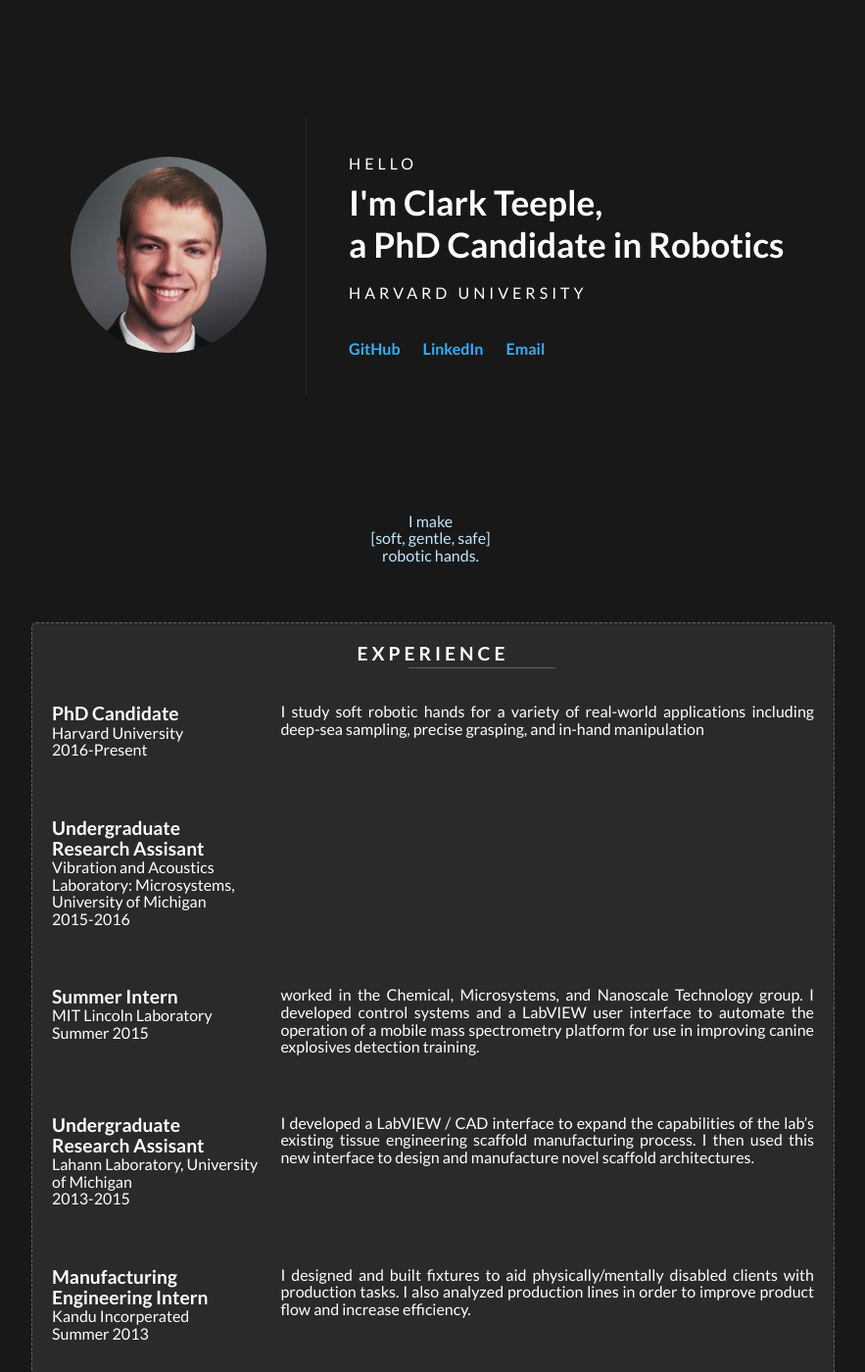
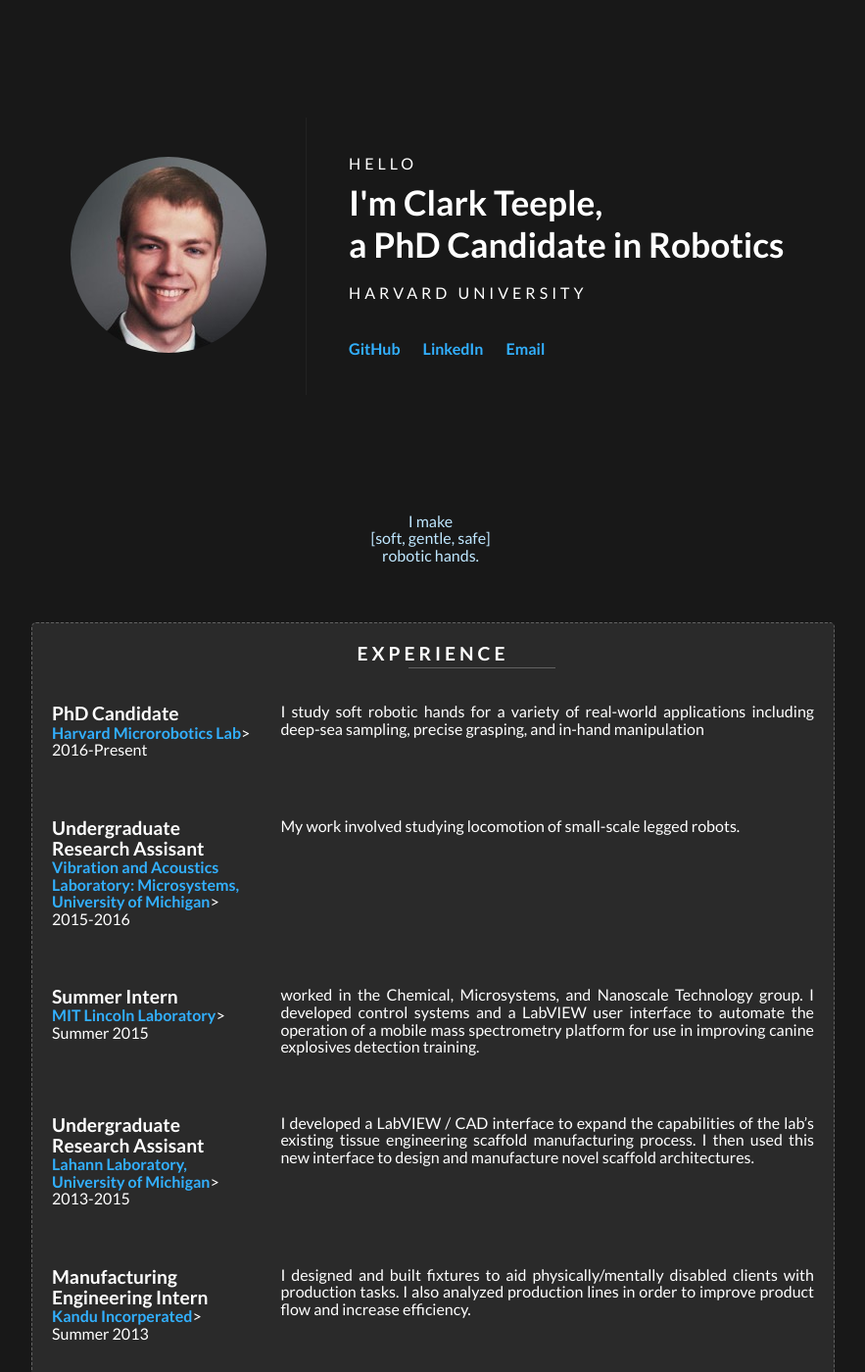
Before and after one commit to cbteeple/cbteeple.github.io, a Jekyll site: the page built from index.html, in a window 1280 px wide and 1400 px high. Shown: the whole window at 98% size, without its empty margins (198-1081 px from the left). Built offline with Jekyll 4.4.1, drawn with Linux system fonts in a browser that asks for light colours.

Commit message:
added company/lab websites

```diff
--- a/_data/jobs.yml
+++ b/_data/jobs.yml
@@ -1,11 +1,13 @@
 -   title: PhD Candidate
-    company: Harvard University
+    company: Harvard Microrobotics Lab
+    company_site: micro.seas.harvard.edu
     description: I study soft robotic hands for a variety of real-world applications including deep-sea sampling, precise grasping, and in-hand manipulation
     period: 2016-Present
 
 -   title: 'Undergraduate Research Assisant'
     company: 'Vibration and Acoustics Laboratory: Microsystems, University of Michigan'
-    description:
+    company_site: https://microsystems.engin.umich.edu/
+    description: My work involved studying locomotion of small-scale legged robots.
     period: 2015-2016
 
 -   title: 'Summer Intern'
@@ -15,6 +17,7 @@
 
 -   title: 'Undergraduate Research Assisant'
     company: 'Lahann Laboratory, University of Michigan'
+    company_site: http://lahann.engin.umich.edu/
     description: I developed a LabVIEW / CAD interface to expand the capabilities of the lab’s existing tissue engineering scaffold manufacturing process. I then used this new interface to design and manufacture novel scaffold architectures.
     period: '2013-2015'
 
--- a/_includes/resume.html
+++ b/_includes/resume.html
@@ -10,7 +10,7 @@
         {% for job in site.data.jobs %}
             <dt>
                 <p class="title">{{ job.title }}</p>
-                <p class="company">{{ job.company }}</p>
+                <p class="company"> <a target="_blank" href="{{ job.company_site }}">{{ job.company }}</a>></p>
                 <p class="period">{{ job.period }}</p>
             </dt><!--
             --><dd>
```
